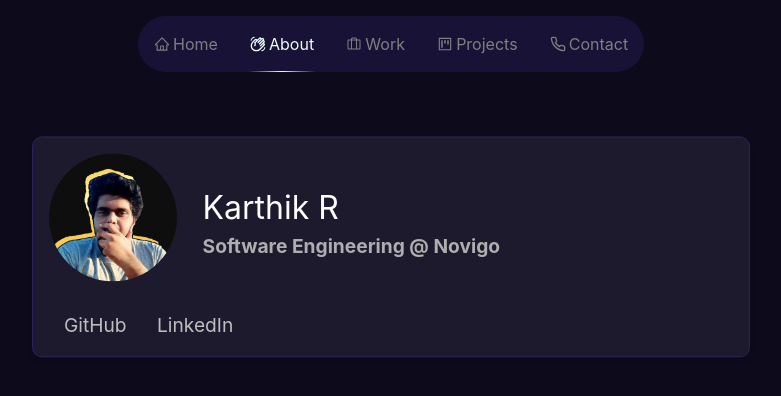
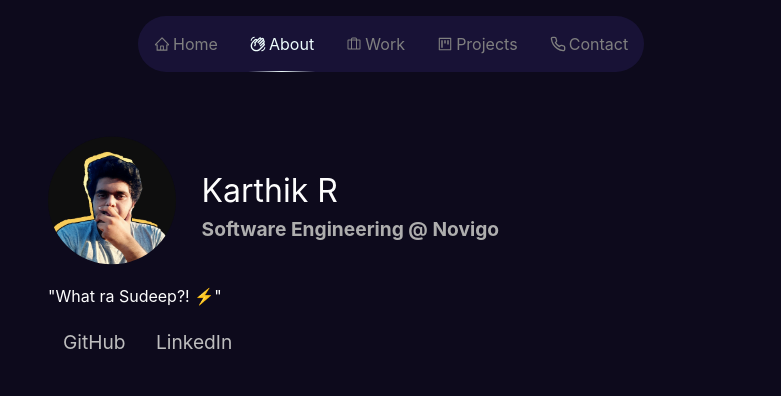
Before and after one commit to karthik27r/karthik27r.github.io, a React (Create React App) app in the folder portfolio/: page /about in a window 1280 px wide. Shown: the top 396 px of the page, without its empty margins (249-1030 px from the left). Built offline with nearby package versions, Linux system fonts and the light colour scheme.

Commit message:
Some Small Changes

```diff
--- a/portfolio/src/pages/about/About.jsx
+++ b/portfolio/src/pages/about/About.jsx
@@ -36,7 +36,7 @@ function About() {
 
   return (
     <Container variantType="upToDown">
-      <div ref={cardRef} className="about-page" style={{ '--x': `${mousePosition.x}px`, '--y': `${mousePosition.y}px` }}>
+      <div className="about-page">
         <div className="profile-section">
           <img src={myPhoto} alt="Profile" className="profile-picture" />
           <div className="info-section" >
@@ -45,6 +45,7 @@ function About() {
           </div>
         </div>
         <div className="bio-section">
+          <p>"What ra Sudeep?! ⚡"</p>
         </div>
         <div className="links-section">
           <a href="https://github.com/karthik27r" className="social-link">
--- a/portfolio/src/pages/about/AboutStyle.css
+++ b/portfolio/src/pages/about/AboutStyle.css
@@ -1,17 +1,17 @@
 .about-page {
-    border: 1px solid rgb(45, 36, 93);
-    border-radius: 10px;
+    /* border: 1px solid rgb(45, 36, 93); */
+    /* border-radius: 10px; */
     padding: 1rem;
-    margin-top: 2rem;
-    box-shadow: 0 4px 6px rgba(0, 0, 0, 0.1);
-    background-color: rgb(30, 27, 47);
-    transition: all 0.3s ease;
+    margin-top: 1rem;
+    /* box-shadow: 0 4px 6px rgba(0, 0, 0, 0.1); */
+    /* background-color: rgb(30, 27, 47); */
+    /* transition: all 0.3s ease; */
 }
 
-.about-page:hover{
+/* .about-page:hover{
     box-shadow: calc(clamp(40px, var(--x), 70px) - 50px) calc(clamp(40px, var(--y), 70px) - 50px) 50px 15px rgba(45, 36, 93, 0.5);
     transition: all 0s;
-}
+} */
 
   .profile-section {
     display:flex;
@@ -42,7 +42,7 @@
   }
 
   .bio-section {
-    max-width: 600px;
+    /* max-width: 600px; */
     margin: 0 auto;
     text-align: left;
   }
--- a/portfolio/src/pages/home/Home.jsx
+++ b/portfolio/src/pages/home/Home.jsx
@@ -1,13 +1,22 @@
 import React from "react";
 import Container from "../../components/contentContainer/ContentContainer.jsx";
 import './HomeStyle.css';
+
+function WaveEmoji() {
+  return (
+    <picture>
+      <source srcSet="https://fonts.gstatic.com/s/e/notoemoji/latest/1f44b/512.webp" type="image/webp" />
+      <img src="https://fonts.gstatic.com/s/e/notoemoji/latest/1f44b/512.gif" alt="👋" width="32" height="32" />
+    </picture>
+  );
+}
 
 function Home({ finalFont, initPath }) {
   const variantType = initPath === '/' ? 'homeUp' : 'homeDown';
   return (
     <Container variantType={variantType}>
       <div className="home">
-        <a className="intro-left">Hi 👋 I'm </a>
+        <a className="intro-left">Hi  <WaveEmoji style="margin-right:" />  I'm </a>
         <h1 className="main-title" style={{ fontFamily: finalFont }}>
           Karthik R
         </h1>
--- a/portfolio/src/pages/home/HomeStyle.css
+++ b/portfolio/src/pages/home/HomeStyle.css
@@ -26,21 +26,22 @@
 }
 
 .intro-left, .intro-right {
-  position: absolute;
+  position: relative;
   font-size: 1.5vw;
   color: azure;
   margin: 0;
 }
 
 .intro-left {
-  top: 0;
   left: 0;
-  text-align: left;
+  bottom: 8vh;
+  display: flex;
+  align-items: center;
+
 }
 
 .intro-right {
-  bottom: 0;
+  top: 8vh;
   right: 0;
-  text-align: right;
   font-family: AnandaBlack;
 }
--- a/portfolio/src/pages/work/WorkExperience.js
+++ b/portfolio/src/pages/work/WorkExperience.js
@@ -6,7 +6,14 @@ export const experience = [
       companyLogo: "https://www.novigosolutions.com/images/novigo-logo.svg",
       companyLink: "https://www.novigosolutions.com/",
       body: "Worked as a SW Engineer at Novigo Solutions",
-      detail:"Lorem Ipsum is simply dummy text of the printing and typesetting industry. Lorem Ipsum has been the industry's standard dummy text ever since the 1500s, when an unknown printer took a galley of type and scrambled it to make a type specimen book. It has survived not only five centuries, but also the leap into electronic typesetting, remaining essentially unchanged. It was popularised in the 1960s with the release of Letraset sheets containing Lorem Ipsum passages, and more recently with desktop publishing software like Aldus PageMaker including versions of Lorem Ipsum.",
+      detail:` > Developed and maintained backend systems for a major American bank client, ensuring robust and scalable architecture.
+      > Integrated multiple banking APIs, enhancing the functionality and interoperability of financial services.
+      > Updated outdated APIs to align with newer frameworks, improving security, performance, and compliance.
+      > Collaborated with PLAID for seamless financial data aggregation and integration, facilitating better user insights.
+      > Implemented PayPal integration to support diverse payment methods, enhancing user experience and transaction efficiency.
+      > Conducted thorough testing and debugging to ensure the reliability and stability of integrated APIs.
+      > Worked closely with cross-functional teams to gather requirements and deliver high-quality solutions within tight deadlines.
+      > Employed best practices in API design and development, ensuring maintainability and scalability of the backend systems.`,
     },
     {
       title: "Project Two",
```
